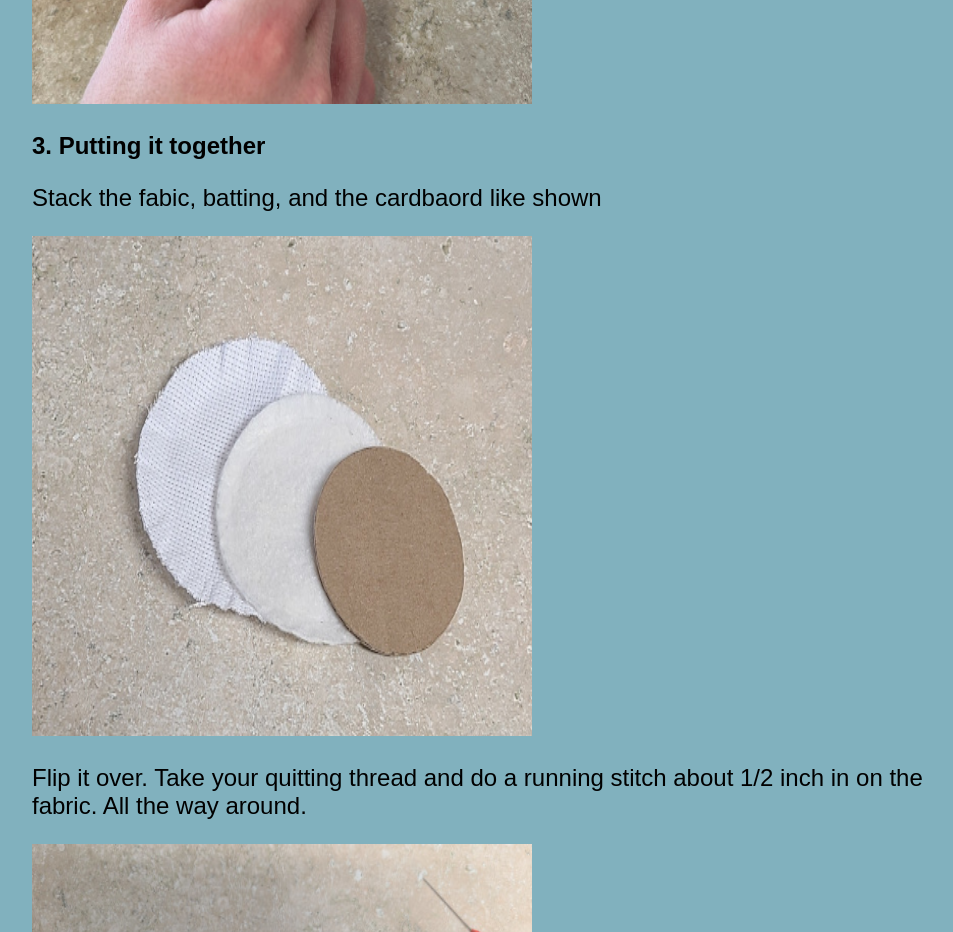
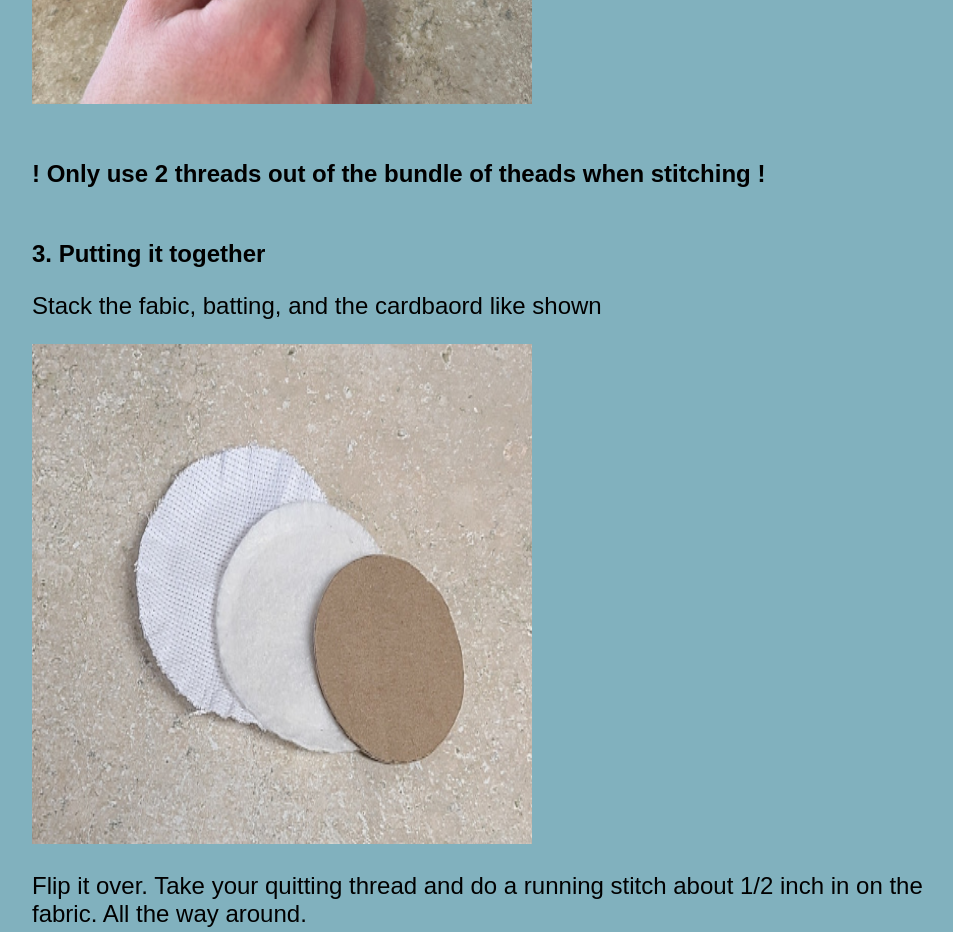
Before and after one commit to JethroGerwolf/Wmg-stitchery, a plain HTML site: page pages/how_to.html in a window 1280 px wide. Shown: the part 8920-9852 px from the top of the page, without its empty margins (134-1087 px from the left). Drawn offline with Linux system fonts and the light colour scheme; a web font is replaced by a local one.

Commit message:
2 threads

```diff
--- a/pages/how_to.html
+++ b/pages/how_to.html
@@ -61,6 +61,7 @@
             <p>start from the center and work your way out.</p>
             <p class="note">Note: do all of your cross stitch before your back stitch.</p>
             <img src="../imgs/torial/startingpoint.jpg" alt="starting from the center">
+            <h3> <br> ! Only use 2 threads out of the bundle of theads when stitching ! <br> <br></h3>
             <h3>3. Putting it together</h3>
             <p>Stack the fabic, batting, and the cardbaord like shown</p>
             <img src="../imgs/torial/stack.jpg" alt="stack">
```
